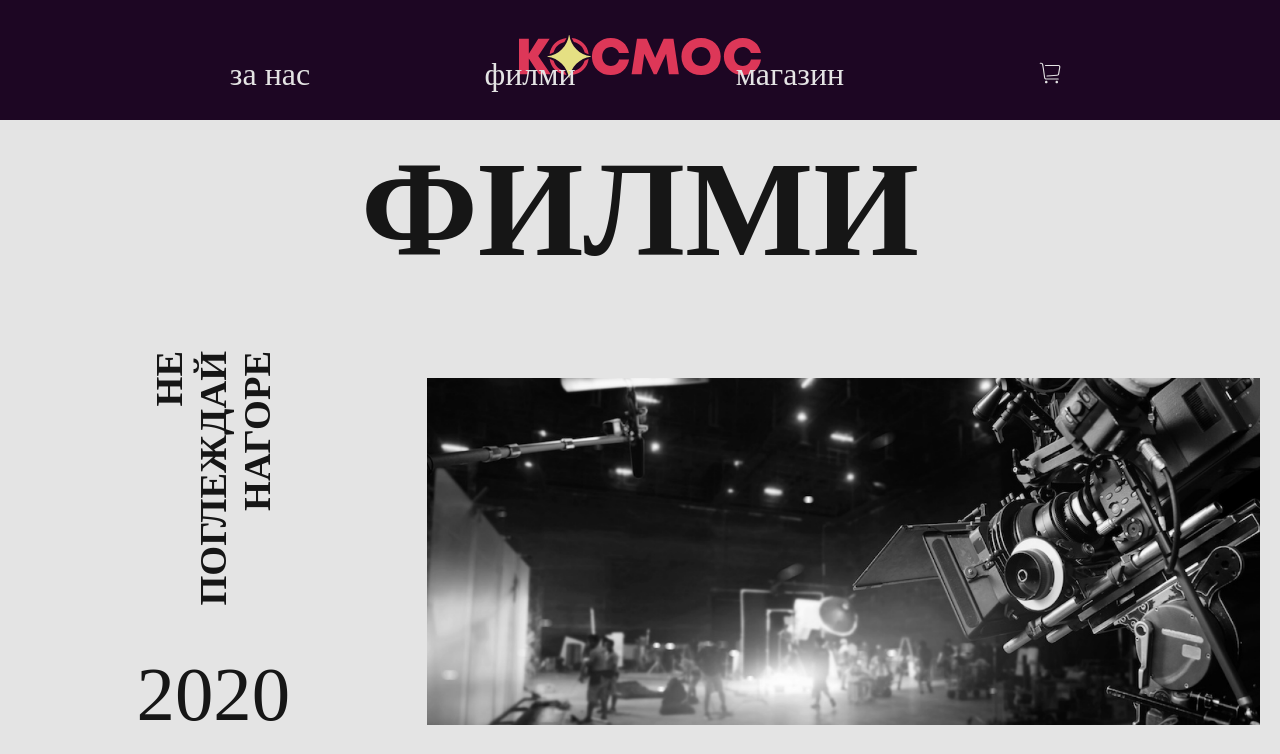
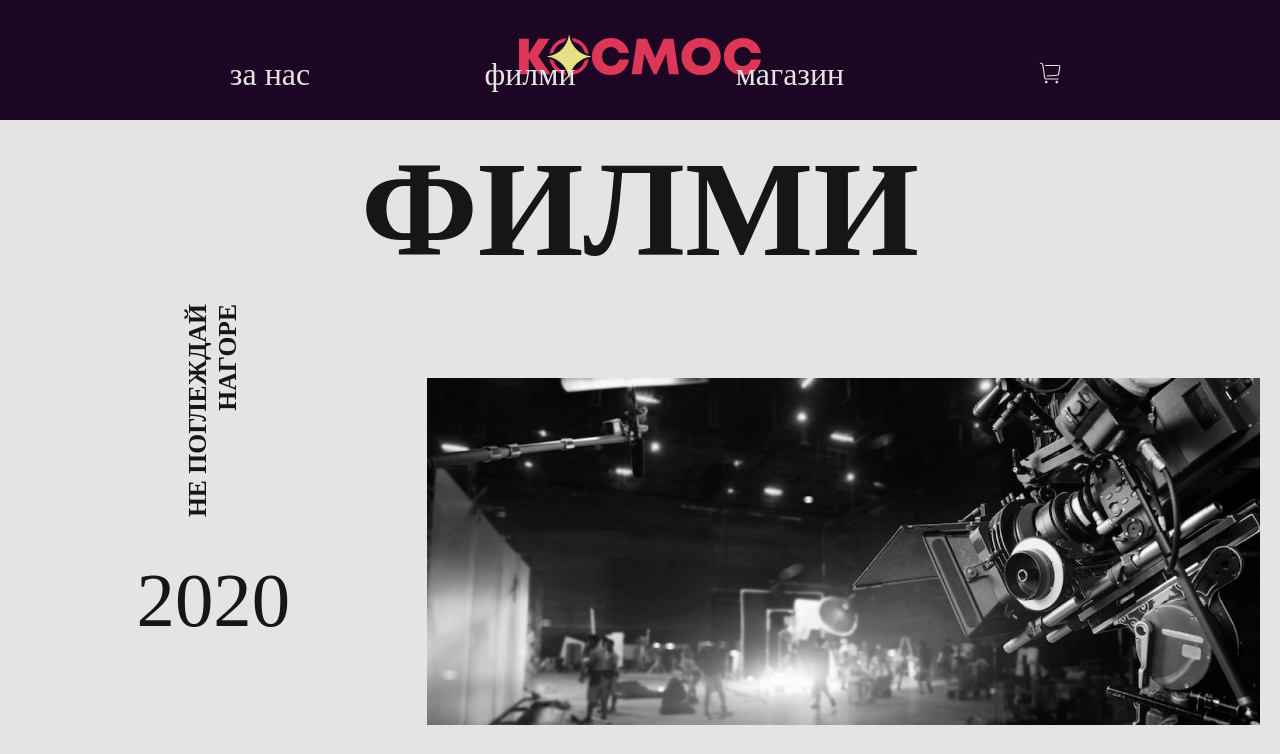
Before and after one commit to Kavakliyski/Cosmos, a React (Vite) app in the folder front-end/: page /films in a window 1280 px wide. Shown: the top 754 px of the page. Built offline with nearby package versions, Linux system fonts and the light colour scheme.

Commit message:
nav foot css text conf

```diff
--- a/front-end/src/styles/Films_styles/Film.scss
+++ b/front-end/src/styles/Films_styles/Film.scss
@@ -21,7 +21,7 @@
             h2 {
                 direction: rtl;
                 transform: rotate(-90deg);
-                font-size: 3vw;
+                font-size: 2vw;
                 // height: 300px;
                 width: 250px;
             }
--- a/front-end/src/styles/Header_Footer/Footer.scss
+++ b/front-end/src/styles/Header_Footer/Footer.scss
@@ -3,6 +3,9 @@
     color: #161616;
     padding: 30px 0 0 0;
 
+    -webkit-user-select: none; /* Safari */
+    -ms-user-select: none; /* IE 10 and IE 11 */
+    user-select: none; /* Standard syntax */
 
     .FooterMenu{
 
--- a/front-end/src/styles/Header_Footer/Header.scss
+++ b/front-end/src/styles/Header_Footer/Header.scss
@@ -5,6 +5,9 @@
     width: 100vw;
     height: 15vh;
 
+    -webkit-user-select: none; /* Safari */
+    -ms-user-select: none; /* IE 10 and IE 11 */
+    user-select: none; /* Standard syntax */
 
     .nav {
 
```
